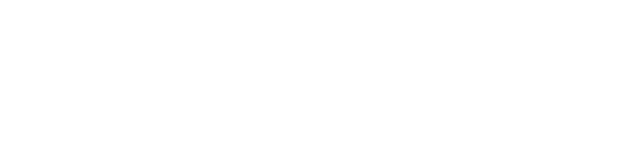
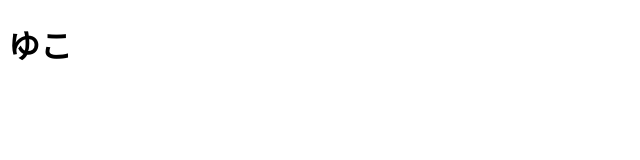
Before and after one commit to yukorin1107/Git-Class, a plain HTML site: page index.html in a window 1280 px wide. Shown: the whole page, without its empty margins (0-640 px from the left). Drawn offline with Linux system fonts and the light colour scheme.

Commit message:
index.htmlに名前を記入

```diff
--- a/index.html
+++ b/index.html
@@ -6,6 +6,6 @@
     <title>Document</title>
 </head>
 <body>
-
+    <h1>ゆこ</h1>
 </body>
 </html>
```
Also changed, not shown: 1 other file.
